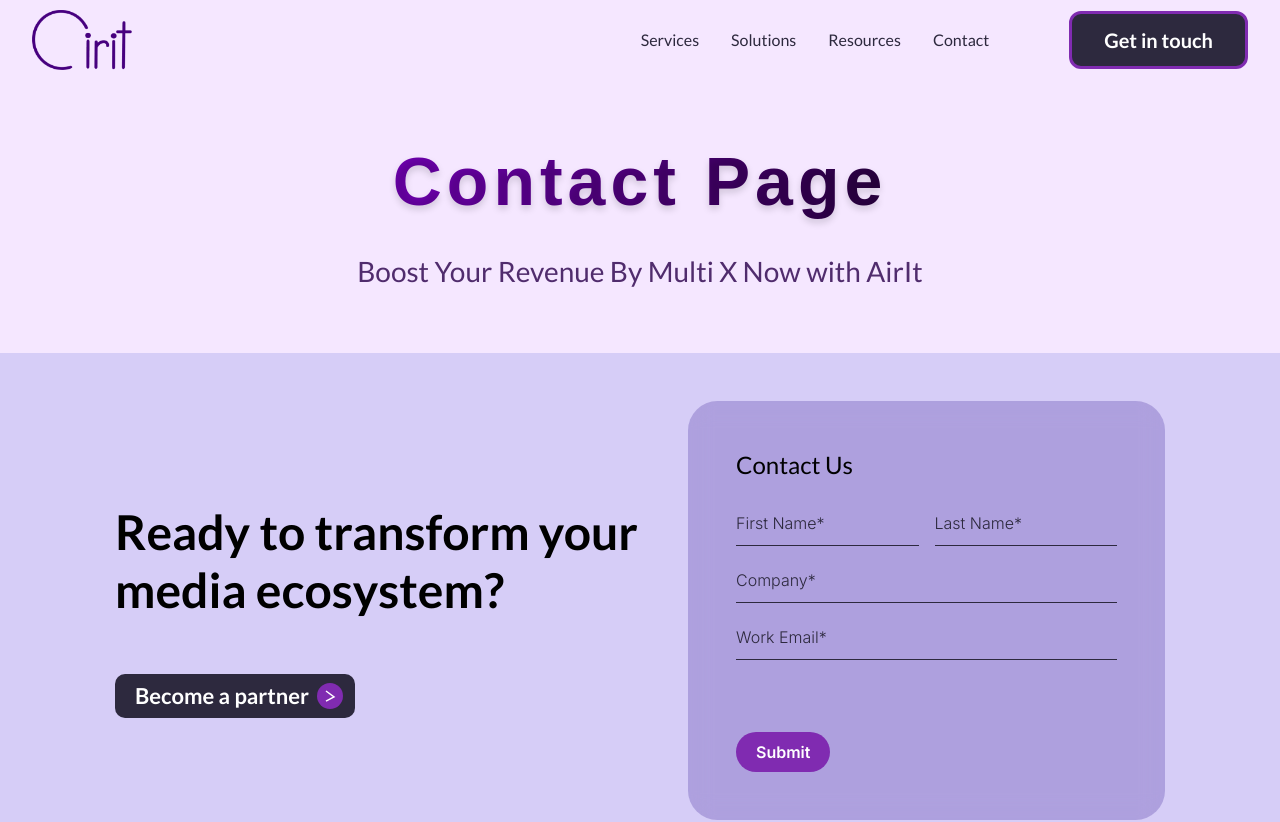
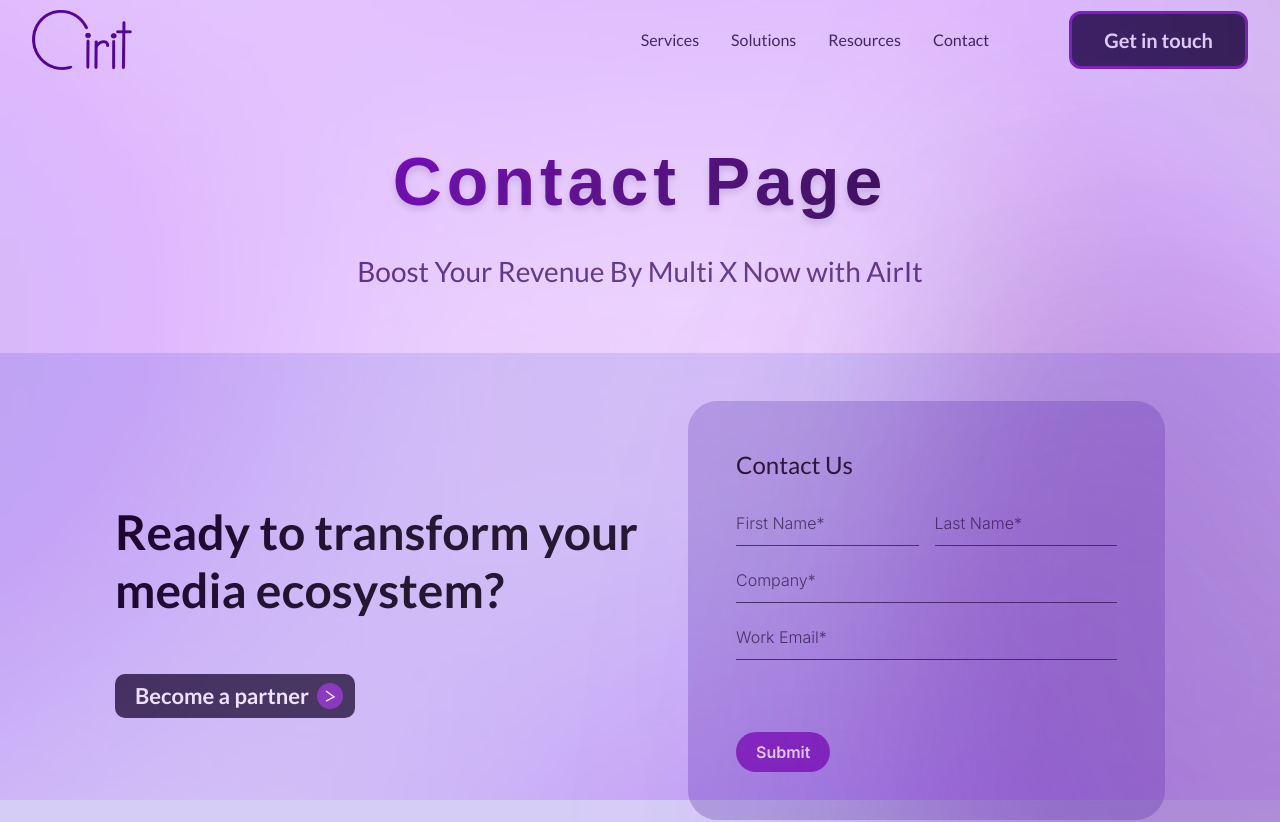
Before and after one commit to shivc868/airitlive, a Next.js app: page /contact in a window 1280 px wide. Shown: the top 822 px of the page. Built offline with nearby package versions, Linux system fonts and the light colour scheme.

Commit message:
all things added

```diff
--- a/pages/contact.tsx
+++ b/pages/contact.tsx
@@ -3,16 +3,23 @@ import Footer from "@/components/common/Footer";
 import Header from "@/components/common/Header";
 import ContactHero from "@/components/contactpage/ContactHero";
 import React from "react";
-
+import { ReactLenis, useLenis } from "@studio-freight/react-lenis";
+import AnimBox from "@/components/common/AnimBox";
 const contact = () => {
+  const lenis = useLenis(({ scroll }) => {
+    // called every scroll
+  });
   return (
     <>
+      <ReactLenis root>
         <main className="bg-main-bg">
           <Header additionalclass="" />
           <ContactHero />
           <ContactUs />
           <Footer />
         </main>
+        <AnimBox />
+      </ReactLenis>
     </>
   );
 };
```
Lines whose indentation alone changed are shown as unchanged.
